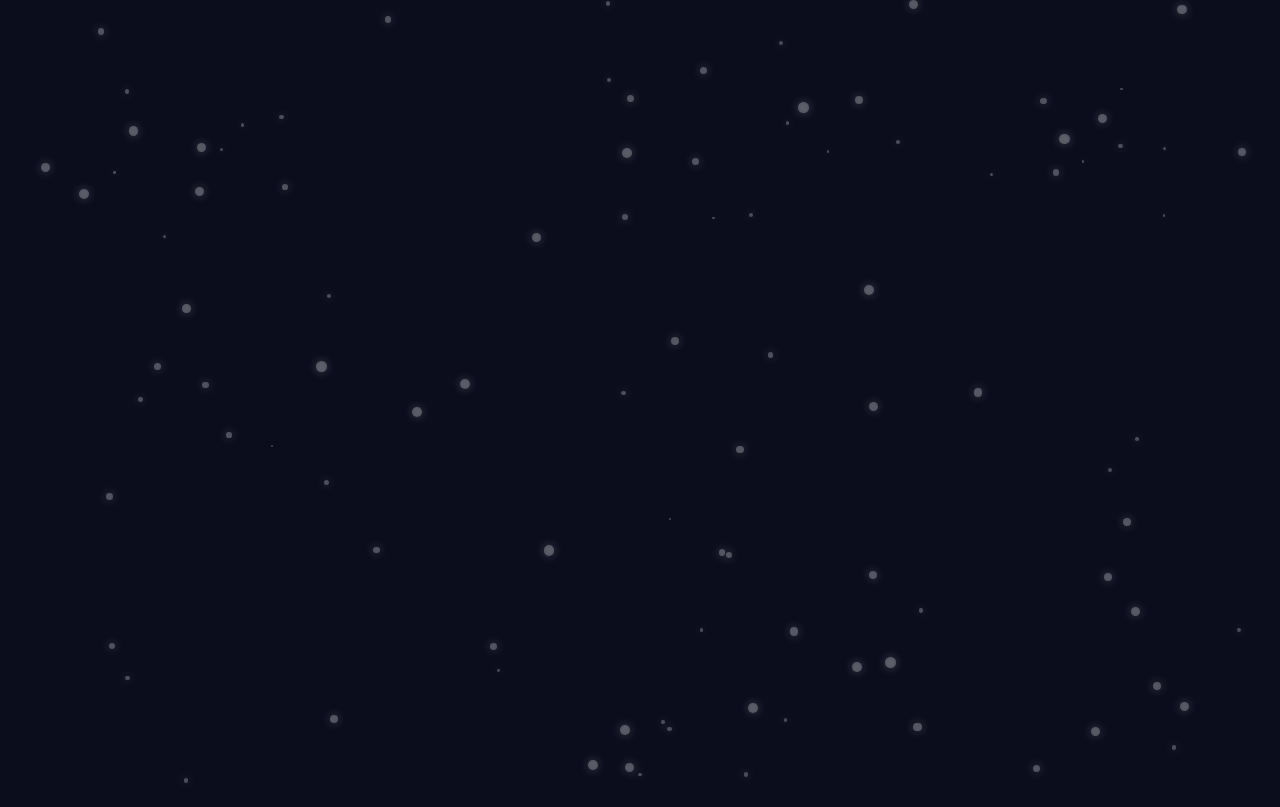
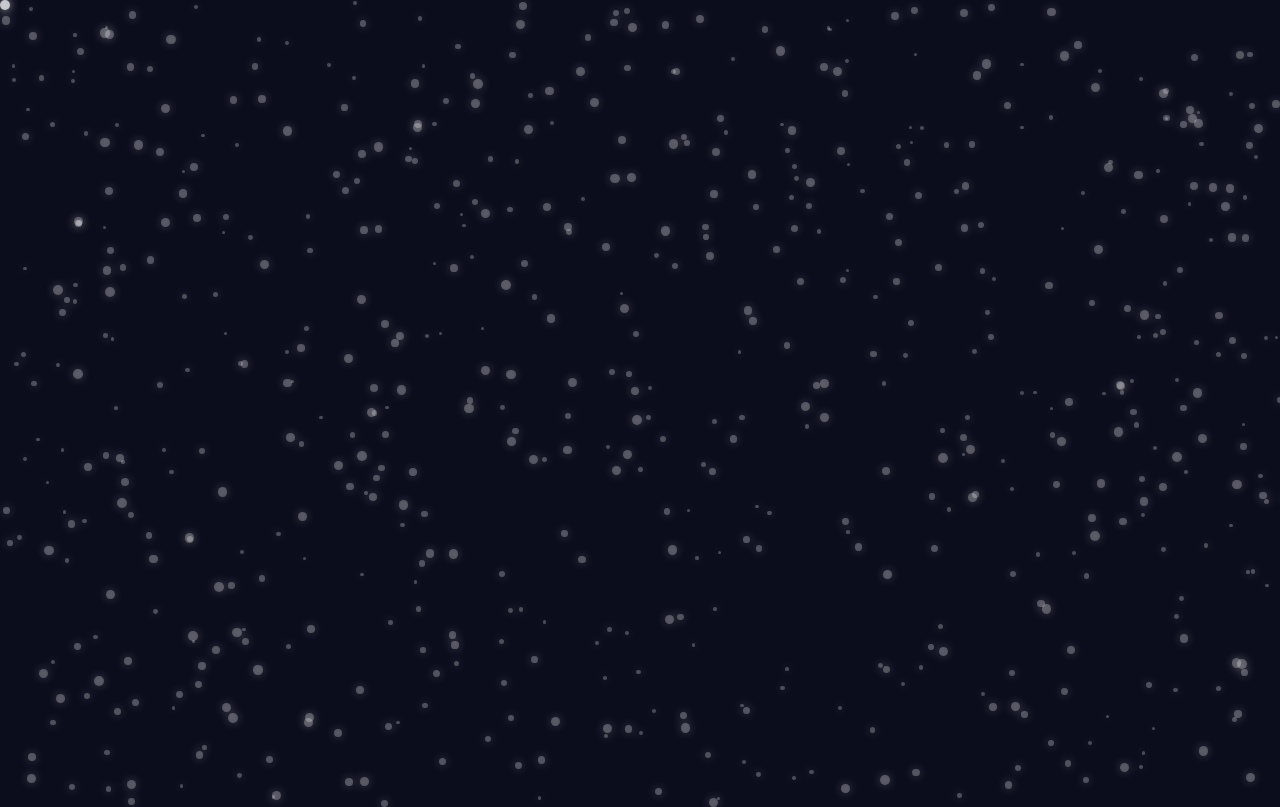
Before and after one commit to JLionPerez/seal, a Next.js app in the folder seal-app/: page / in a window 1280 px wide. Built offline with nearby package versions, Linux system fonts and the light colour scheme.

Commit message:
Adjust Stars output + Update plan

```diff
--- a/seal-app/src/app/page.js
+++ b/seal-app/src/app/page.js
@@ -3,19 +3,19 @@ function seedRandomStars(seed) {
   return val - Math.floor(val);
 }
 
-function isPositionValid(star, currentStars) {
+// function isPositionValid(star, currentStars) {
 
-}
+// }
 
-const stars = Array.from({ length: 100}, (_, i) => ({
+const stars = Array.from({ length: 623}, (_, i) => ({
   top: seedRandomStars(i * 3) * 100,
-  left: seedRandomStars(i * 5 + 1) * 100,
-  size: seedRandomStars(i + 10) * 9 + 2
+  left: seedRandomStars(i * 7) * 100,
+  size: seedRandomStars(i + 2) * 7 + 3
 }));
 
 export default function Home() {
   return (
-    <main>
+    <main className="h-dvh">
       <div className="glow relative min-h-screen">
         {stars.map((star, i) => (
           <div
```
Also changed, not shown: 1 other file (tests, documents, lock files or other folders).
